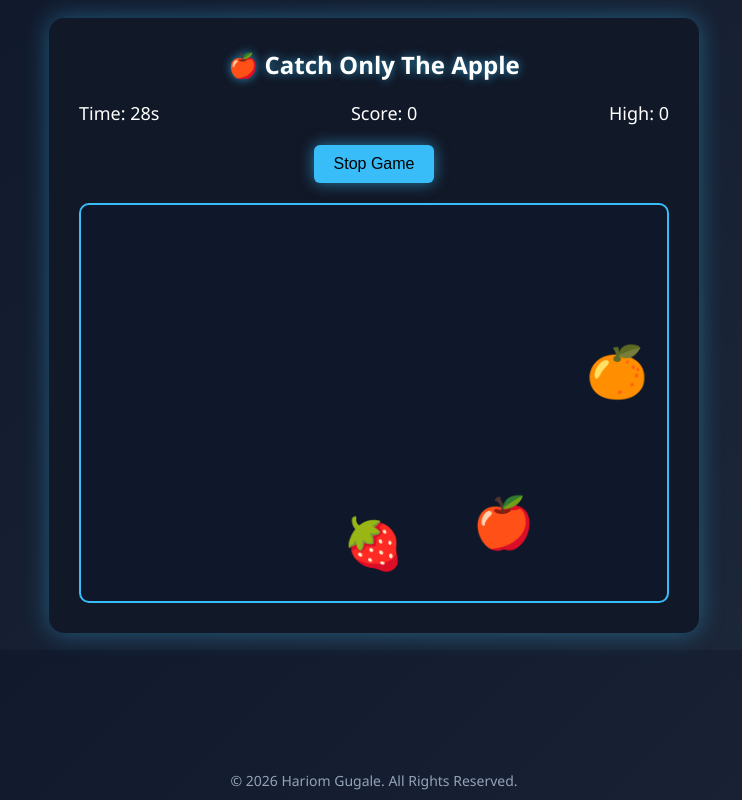
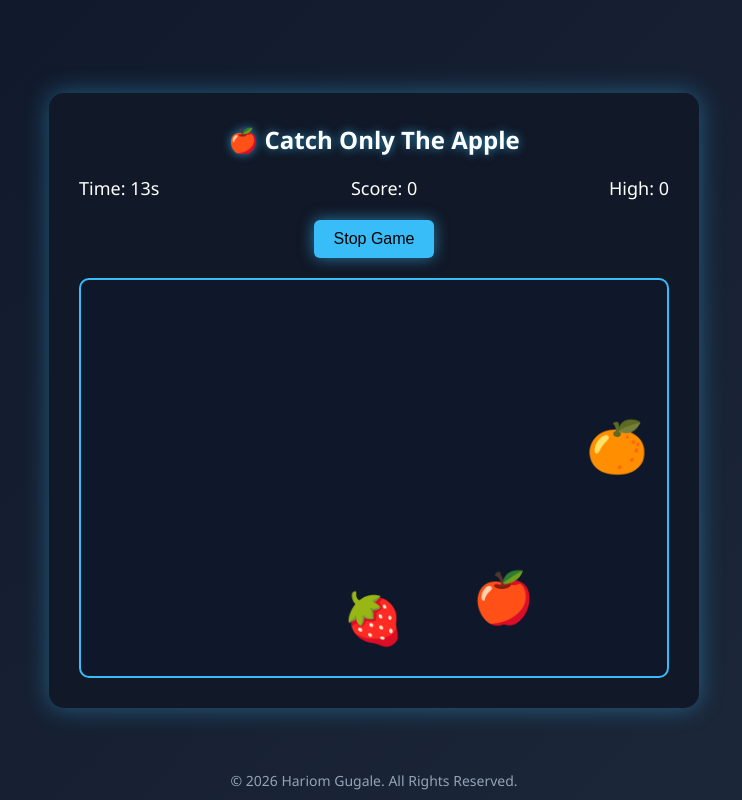
Before and after one commit to hariomgugale45/ApexplanetT1, a plain HTML site: page index.html in a window 1280 px wide. Both pictures are taken after a click on the button "Start Game". Shown: the whole page, without its empty margins (266-1008 px from the left). Drawn offline with Linux system fonts and the light colour scheme.

Commit message:
Time change

```diff
--- a/index.html
+++ b/index.html
@@ -11,7 +11,7 @@
   <h2>🍎 Catch Only The Apple</h2>
 
   <div class="info">
-    <div>Time: <span id="time">30</span>s</div>
+    <div>Time: <span id="time">15</span>s</div>
     <div>Score: <span id="score">0</span></div>
     <div>High: <span id="highScore">0</span></div>
   </div>
--- a/script.js
+++ b/script.js
@@ -14,7 +14,7 @@ document.addEventListener("DOMContentLoaded", function () {
   const restartBtn = document.getElementById("restartBtn");
 
   let score = 0;
-  let time = 30;
+  let time = 15;
   let timer;
   let isGameRunning = false;
 
@@ -56,7 +56,7 @@ document.addEventListener("DOMContentLoaded", function () {
 
   function startGame() {
     score = 0;
-    time = 30;
+    time = 15;
 
     scoreDisplay.textContent = score;
     timeDisplay.textContent = time;
--- a/style.css
+++ b/style.css
@@ -10,8 +10,7 @@ body {
   display: flex;
   justify-content: center;
   align-items: center;
-  height: 650px;
-
+  height: 100vh;
   color: white;
 }
 
```
